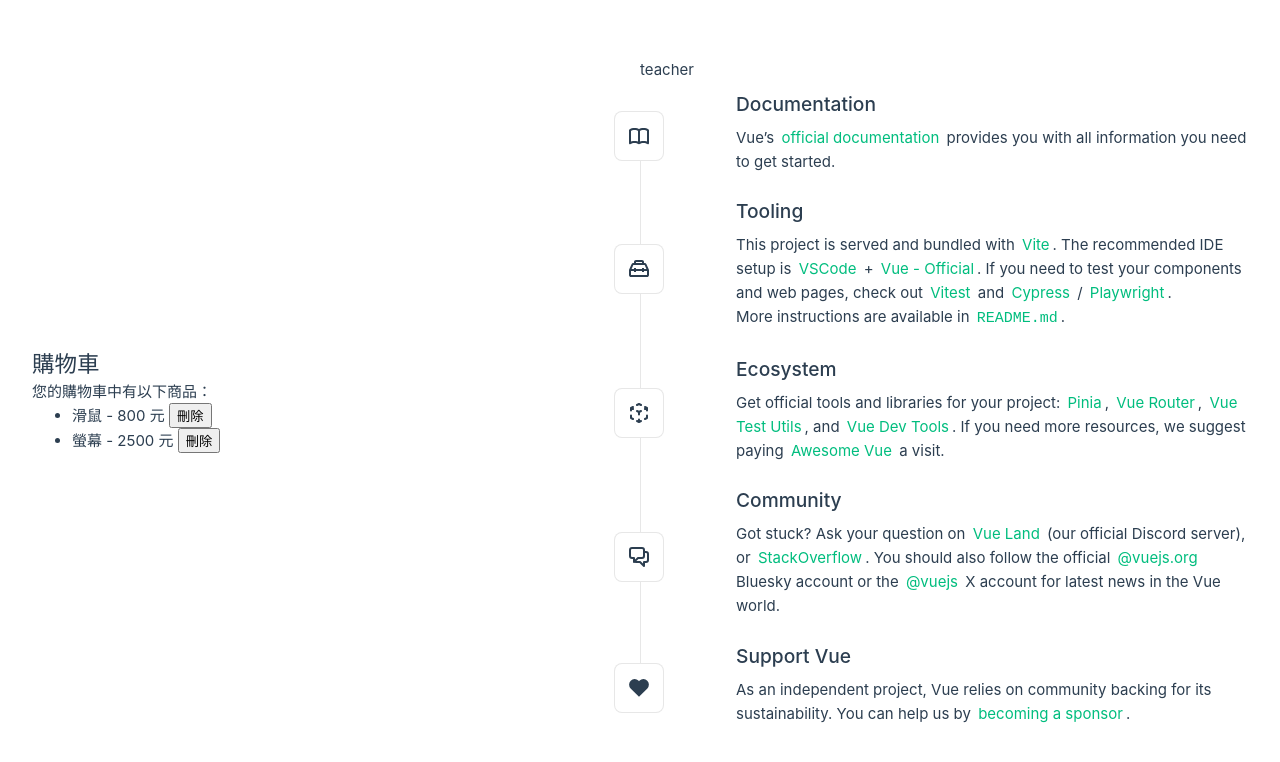
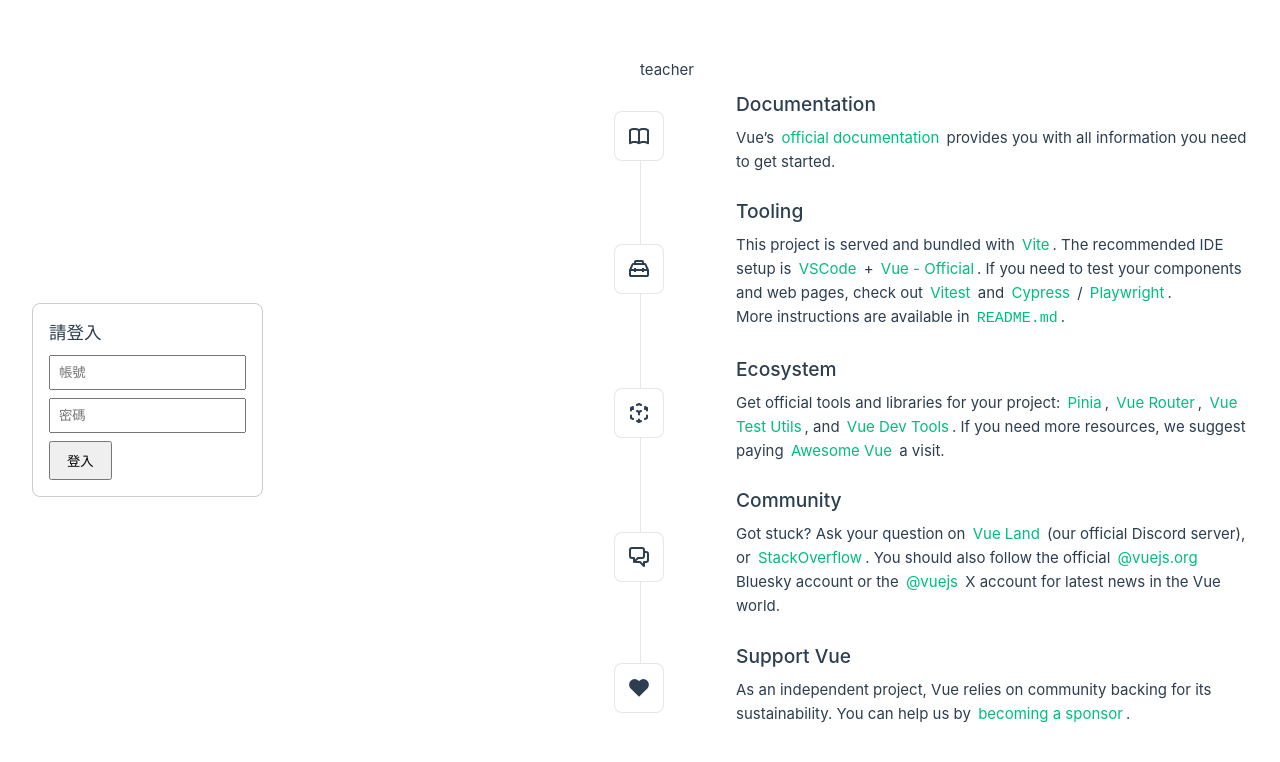
Before and after one commit to JerryChang0504/20250908, a Vue app: page / in a window 1280 px wide. Shown: the top 762 px of the page. Built offline with nearby package versions, Linux system fonts and the light colour scheme.

Commit message:
ConditionalRendering.vue

```diff
--- a/src/App.vue
+++ b/src/App.vue
@@ -12,6 +12,8 @@
 import VbindStyle from './components/VbindStyle.vue'
 import VbindClass from './components/VbindClass.vue'
 import VifDemo from './components/VifDemo.vue'
+import ConditionalRendering from './components/ConditionalRendering.vue'
+
 const msgT = "I'm Jerry"
 </script>
 
@@ -30,7 +32,8 @@
       <!-- <TermsAgreement /> -->
       <!-- <VbindStyle />
       <VbindClass /> -->
-      <VifDemo />
+      <!-- <VifDemo /> -->
+      <ConditionalRendering />
     </div>
   </header>
 
--- /dev/null
+++ b/src/components/ConditionalRendering.vue
@@ -0,0 +1,96 @@
+<script setup>
+import { ref, reactive } from 'vue'
+const users = reactive([
+  {
+    username: 'admin',
+    password: '123',
+    role: 'admin',
+  },
+  {
+    username: 'Jerry',
+    password: '456',
+    role: 'user',
+  },
+  {
+    username: 'guest',
+    password: '789',
+    role: 'guest',
+  },
+])
+
+const isLoggedIn = ref(false)
+const username = ref('')
+const password = ref('')
+const errorMsg = ref('')
+const role = ref('')
+
+const login = () => {
+  const findUser = users.find((user) => {
+    return user.username === username.value && user.password === password.value
+  })
+  if (findUser) {
+    isLoggedIn.value = true
+    username.value = findUser.username
+    role.value = findUser.role
+    errorMsg.value = ''
+  } else {
+    username.value = ''
+    password.value = ''
+    errorMsg.value = '登入錯誤'
+  }
+}
+</script>
+
+<template>
+  <div class="container">
+    <!-- 顯示登入表單 -->
+    <div v-if="!isLoggedIn">
+      <h3>請登入</h3>
+      <input v-model="username" placeholder="帳號" />
+      <input v-model="password" type="password" placeholder="密碼" />
+      <button @click="login">登入</button>
+      <p v-if="errorMsg" class="error">{{ errorMsg }}</p>
+    </div>
+
+    <!-- 登入後顯示身份內容 -->
+    <div v-else>
+      <div v-if="role === 'admin'">
+        <h2>👑 歡迎管理員 {{ username }}</h2>
+        <p>這是管理後台畫面。</p>
+      </div>
+
+      <div v-else-if="role === 'user'">
+        <h2>👤 歡迎會員 {{ username }}</h2>
+        <p>這是會員專區。</p>
+      </div>
+
+      <div v-else>
+        <p>身份不明，請聯絡客服。</p>
+      </div>
+
+      <button @click="logout">登出</button>
+    </div>
+  </div>
+</template>
+
+<style scoped>
+.container {
+  max-width: 400px;
+  margin: 2rem auto;
+  padding: 1rem;
+  border: 1px solid #ccc;
+  border-radius: 8px;
+}
+input {
+  display: block;
+  width: 100%;
+  margin: 0.5rem 0;
+  padding: 0.5rem;
+}
+button {
+  padding: 0.5rem 1rem;
+}
+.error {
+  color: red;
+}
+</style>
--- a/src/components/VifDemo.vue
+++ b/src/components/VifDemo.vue
@@ -6,8 +6,8 @@
   { name: '螢幕', price: 2500 },
 ])
 
-const removeFromCart = () => {
-  cart.pop()
+const removeFromCart = (index) => {
+  cart.splice(index, 1)
 }
 </script>
 
```
